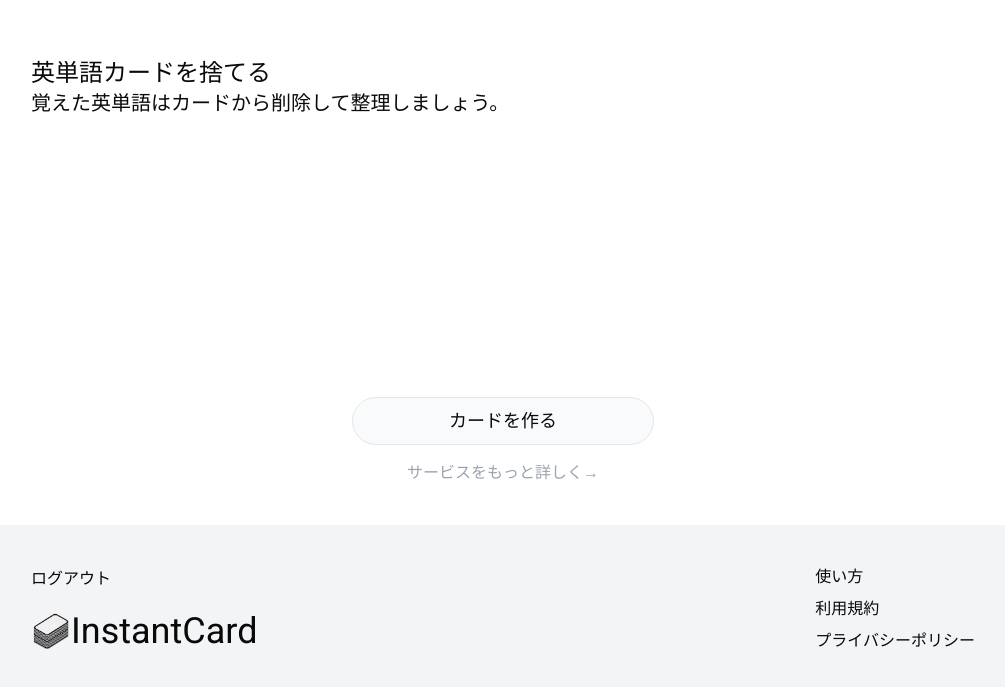
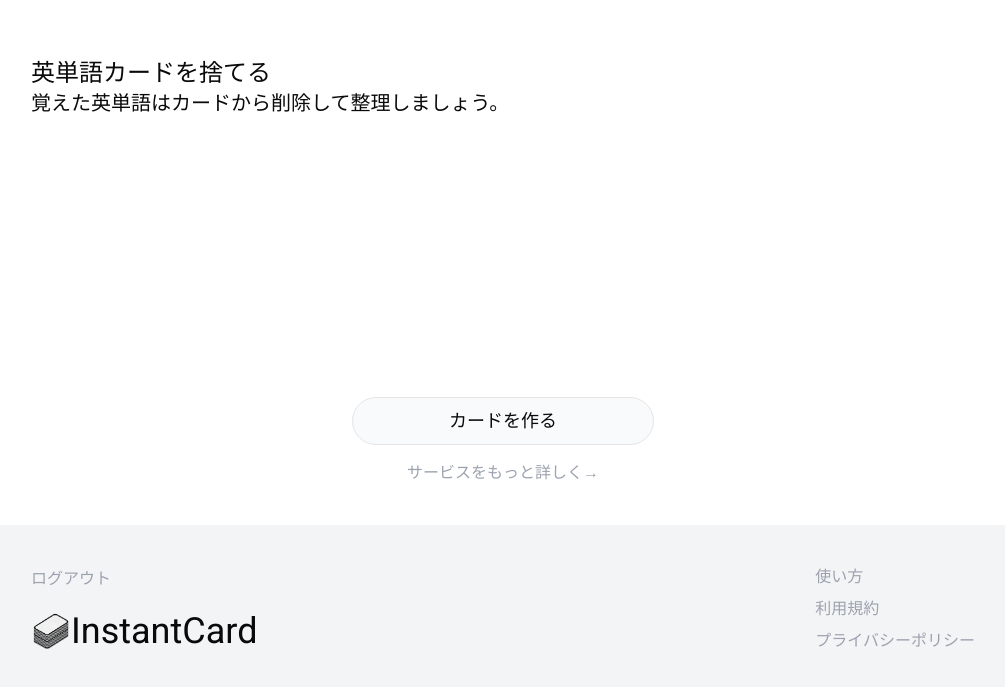
Before and after one commit to teruteru214/instantcard, a Next.js app: page / in a window 1280 px wide. Shown: the part 1603-2290 px from the top of the page, without its empty margins (137-1142 px from the left). Built offline with nearby package versions, Linux system fonts and the light colour scheme.

Commit message:
Style: Footerコンポーネントの変更

```diff
--- a/src/components/ui/footer.tsx
+++ b/src/components/ui/footer.tsx
@@ -6,27 +6,35 @@ const Footer = () => {
 		<footer className="bg-gray-100">
 			<div className="mx-auto max-w-screen-lg px-5 pt-10 pb-28 sm:px-10 sm:flex sm:items-center sm:justify-between">
 				<div className="space-y-5">
-					<span className="cursor-pointer hover:underline">ログアウト</span>
+					<span className="cursor-pointer text-gray-400 hover:text-gray-500 hover:underline">
+						ログアウト
+					</span>
 					<Link href="/" className="flex items-center">
 						<Image src="/logo.webp" alt="title" width={40} height={40} />
 						<h1 className="text-4xl">InstantCard</h1>
 					</Link>
 				</div>
-				<nav className="mt-5 sm:mt-0">
+				<nav className="mt-5 sm:mt-0 text-gray-400">
 					<ul className="space-y-2">
 						<li>
 							<Link href="/#">
-								<span className="hover:underline">使い方</span>
+								<span className="hover:underline hover:text-gray-500">
+									使い方
+								</span>
 							</Link>
 						</li>
 						<li>
 							<Link href="/#">
-								<span className="hover:underline">利用規約</span>
+								<span className="hover:underline hover:text-gray-500">
+									利用規約
+								</span>
 							</Link>
 						</li>
 						<li>
 							<Link href="/#">
-								<span className="hover:underline">プライバシーポリシー</span>
+								<span className="hover:underline hover:text-gray-500">
+									プライバシーポリシー
+								</span>
 							</Link>
 						</li>
 					</ul>
```
